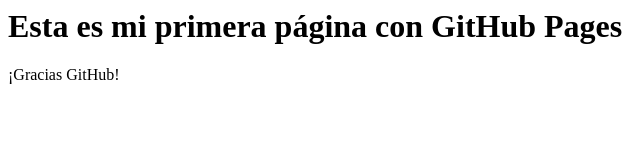
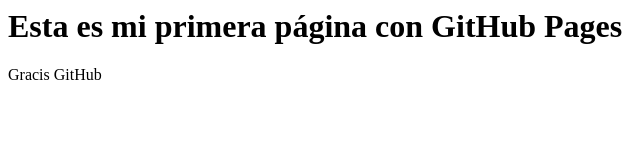
Before and after one commit to AleAleAle1234/RepoAle, a plain HTML site: page index.html in a window 1280 px wide. Shown: the full height of the page, 0-640 px from the left. Drawn offline with Linux system fonts and the light colour scheme.

Commit message:
Update index.html

```diff
--- a/index.html
+++ b/index.html
@@ -1,4 +1,4 @@
 <html>
 <h1> Esta es mi primera página con GitHub Pages </h1>
-  <p>¡Gracias GitHub!</p>
+<p>Gracis GitHub</p>
 </html>
```
